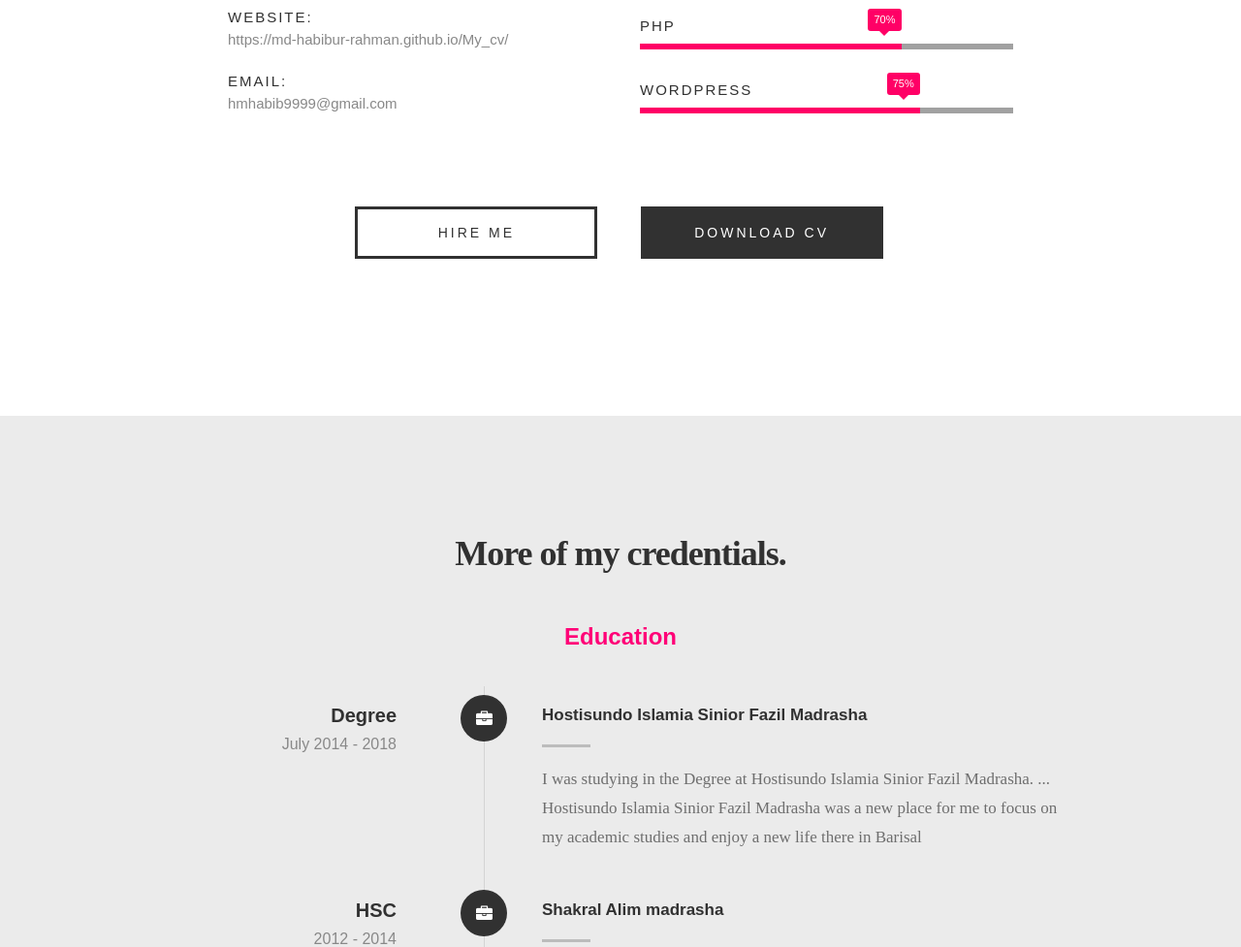
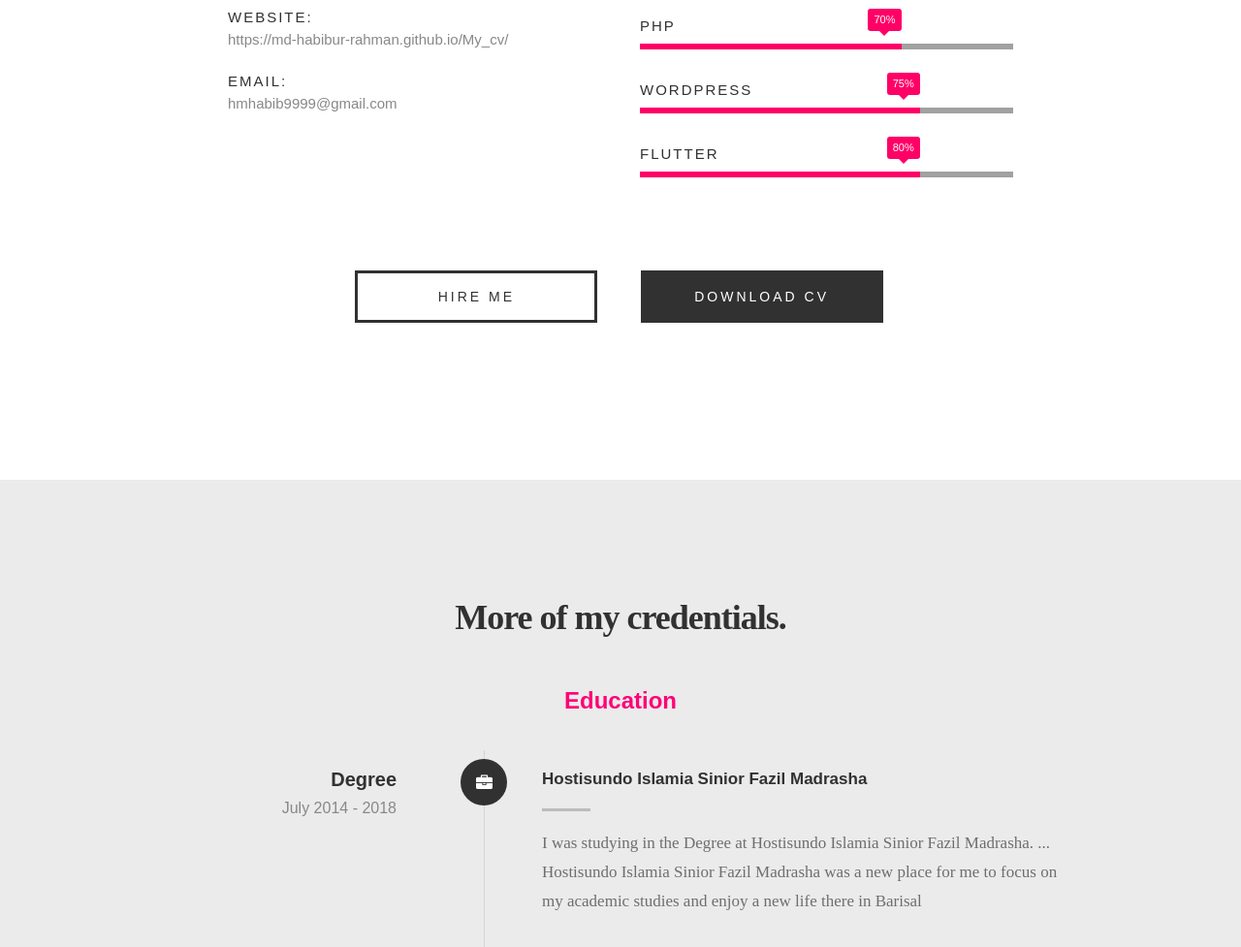
Before and after one commit to MD-HABIBUR-RAHMAN/My_cv, a plain HTML site: page index.html in a window 1280 px wide. Shown: the part 984-1961 px from the top of the page at 97% size. Drawn offline with Linux system fonts and the light colour scheme; files whose address does not match are found by name; a web font is replaced by a local one.

Commit message:
Update index.html

```diff
--- a/index.html
+++ b/index.html
@@ -128,7 +128,11 @@
 					   	<div class="progress percent75"><span>75%</span></div>
 					   	<strong>Wordpress</strong>
 					   </li>
+	      <li>
 
+					   	<div class="progress percent75"><span>80%</span></div>
+					   	<strong>Flutter</strong>
+					   </li>
 					</ul>
 
 	   		</div>
```
